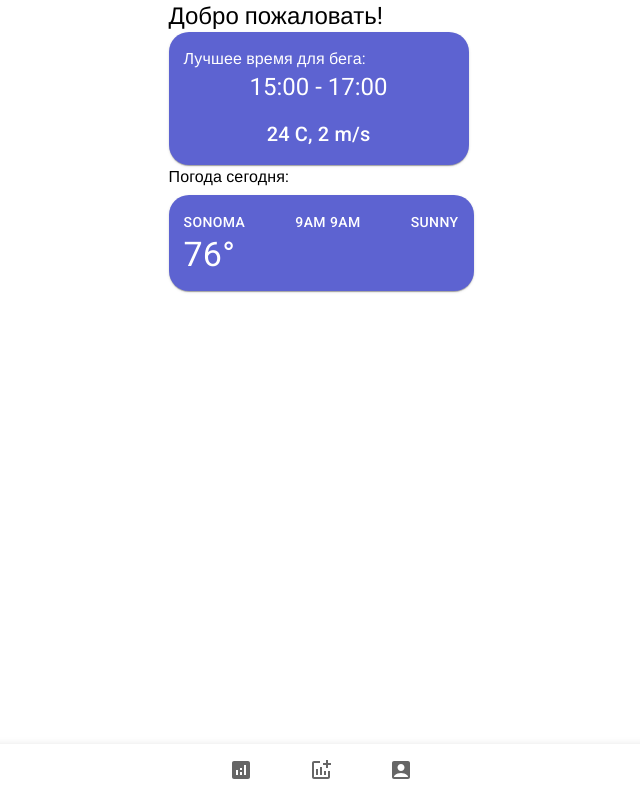
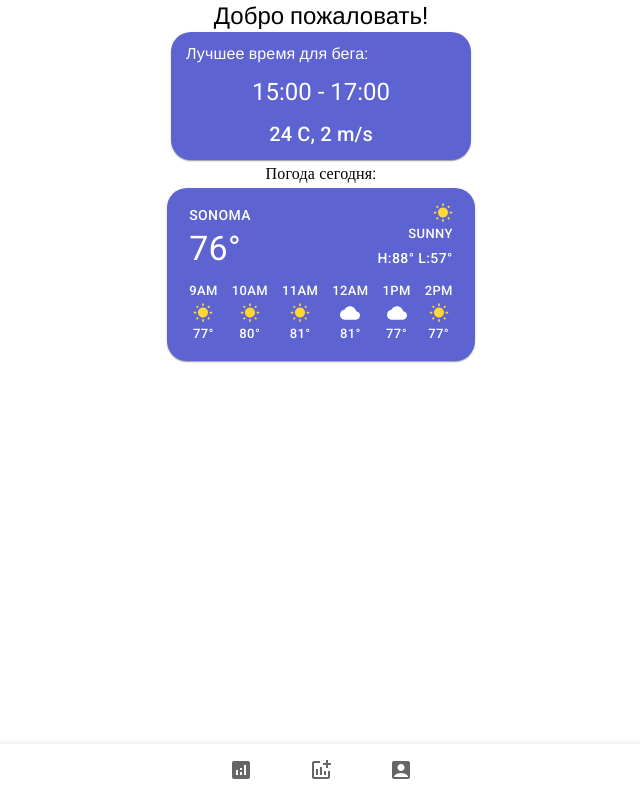
Before and after one commit to RussianFrost/Run-Weather, a React (Create React App) app: page / in a window 1280 px wide. Shown: the whole page, without its empty margins (319-959 px from the left). Built offline with nearby package versions, Linux system fonts and the light colour scheme; a web font is replaced by a local one.

Commit message:
layout 1/3

```diff
--- a/src/pages/Home/Home.css
+++ b/src/pages/Home/Home.css
@@ -1,11 +1,10 @@
-.App{
+.home-page {
   display: flex;
   flex-direction: column;
   justify-content: flex-start;
   align-items: center;
   height: 100vh;
 }
-
 
 .welcome-container {
   width: auto;
@@ -23,29 +22,45 @@
 .values-wearth {
   display: flex;
   justify-content: center;
-  padding-bottom: 15px;
+  padding-bottom: 10px;
 }
 .values-wearth-name {
-  padding-top: 15px;
+  padding-top: 10px;
   padding-left: 15px;
+  padding-bottom: 10px;
 }
+
 .wearth-today-block {
-  width: 275px;
+  width: auto;
   height: auto;
   padding: 15px 15px 15px 15px;
-  float: left;
+  /*float: left;*/
   border-radius: 20px !important;
 }
 .wearth-city {
-  float: left;
+  display: flex;
+  flex-direction: column;
+  padding-left: 7px;
 }
 .wearth-status {
-  float: right;
+  display: flex;
+  flex-direction: column;
+  align-items: flex-end;
+  padding-right: 7px;
 }
 .wearth-day {
-  float: left;
+  display: flex;
+  flex-direction: column;
+  align-items: center;
+  padding-left: 7px;
+  padding-right: 7px;
 }
-.wearth-week{
+.wearth-week {
   display: flex;
-  justify-content: center;
+  align-self: flex-end;
 }
+.wearth-block-status {
+  display: flex;
+  justify-content: space-between;
+  padding-bottom: 10px;
+}
--- a/src/pages/Home/Home.tsx
+++ b/src/pages/Home/Home.tsx
@@ -5,6 +5,9 @@ import "@fontsource/roboto/500.css";
 import "@fontsource/roboto/700.css";
 import "./Home.css";
 import { Paper, Typography } from "@mui/material";
+import WbSunnyIcon from "@mui/icons-material/WbSunny";
+import CloudIcon from "@mui/icons-material/Cloud";
+import { yellow } from "@mui/material/colors";
 
 const Home = () => {
   return (
@@ -22,20 +25,21 @@ const Home = () => {
         }}
       >
         <Typography variant="body1" className="values-wearth-name">
-          {" "}
           Лучшее время для бега:
         </Typography>
         <Typography variant="h5" className="values-wearth">
-          {" "}
-          15:00 - 17:00{" "}
+          15:00 - 17:00
         </Typography>
         <Typography variant="h6" className="values-wearth">
-          {" "}
-          24 C, 2 m/s{" "}
+          24 C, 2 m/s
         </Typography>
       </Paper>
 
-      <Typography variant="body1" gutterBottom>
+      <Typography
+        variant="subtitle1"
+        className="wearth-typography-today"
+        fontFamily="Roboto"
+      >
         Погода сегодня:
       </Typography>
       <Paper
@@ -47,17 +51,86 @@ const Home = () => {
           color: "white",
         }}
       >
-        <div className="wearth-city">
-          <Typography variant="button"> Sonoma </Typography>
-          <Typography variant="h4"> 76° </Typography>
-        </div>
-        <div className="wearth-status">
-          <Typography variant="button"> Sunny </Typography>
+        <div className="wearth-block-status">
+          <div className="wearth-city">
+            <Typography variant="button"> Sonoma </Typography>
+            <Typography variant="h4"> 76° </Typography>
+          </div>
+          <div className="wearth-status">
+            <WbSunnyIcon fontSize="small" sx={{ color: yellow[600] }} />
+            <Typography variant="button" fontSize="small">
+              {" "}
+              Sunny{" "}
+            </Typography>
+            <Typography variant="button"> H:88° L:57°</Typography>
+          </div>
         </div>
         <div className="wearth-week">
           <div className="wearth-day">
-            <Typography variant="button"> 9AM </Typography>
-              <Typography variant="button"> 9AM </Typography>
+            <Typography variant="button" fontSize="small">
+              {" "}
+              9AM{" "}
+            </Typography>
+            <WbSunnyIcon fontSize="small" sx={{ color: yellow[600] }} />
+            <Typography variant="button" fontSize="small">
+              {" "}
+              77°{" "}
+            </Typography>
+          </div>
+          <div className="wearth-day">
+            <Typography variant="button" fontSize="small">
+              {" "}
+              10AM{" "}
+            </Typography>
+            <WbSunnyIcon fontSize="small" sx={{ color: yellow[600] }} />
+            <Typography variant="button" fontSize="small">
+              {" "}
+              80°{" "}
+            </Typography>
+          </div>
+          <div className="wearth-day">
+            <Typography variant="button" fontSize="small">
+              {" "}
+              11AM{" "}
+            </Typography>
+            <WbSunnyIcon fontSize="small" sx={{ color: yellow[600] }} />
+            <Typography variant="button" fontSize="small">
+              {" "}
+              81°{" "}
+            </Typography>
+          </div>
+          <div className="wearth-day">
+            <Typography variant="button" fontSize="small">
+              {" "}
+              12AM{" "}
+            </Typography>
+            <CloudIcon fontSize="small" />
+            <Typography variant="button" fontSize="small">
+              {" "}
+              81°{" "}
+            </Typography>
+          </div>
+          <div className="wearth-day">
+            <Typography variant="button" fontSize="small">
+              {" "}
+              1PM{" "}
+            </Typography>
+            <CloudIcon fontSize="small" />
+            <Typography variant="button" fontSize="small">
+              {" "}
+              77°{" "}
+            </Typography>
+          </div>
+          <div className="wearth-day">
+            <Typography variant="button" fontSize="small">
+              {" "}
+              2PM{" "}
+            </Typography>
+            <WbSunnyIcon fontSize="small" sx={{ color: yellow[600] }} />
+            <Typography variant="button" fontSize="small">
+              {" "}
+              77°{" "}
+            </Typography>
           </div>
         </div>
       </Paper>
```
